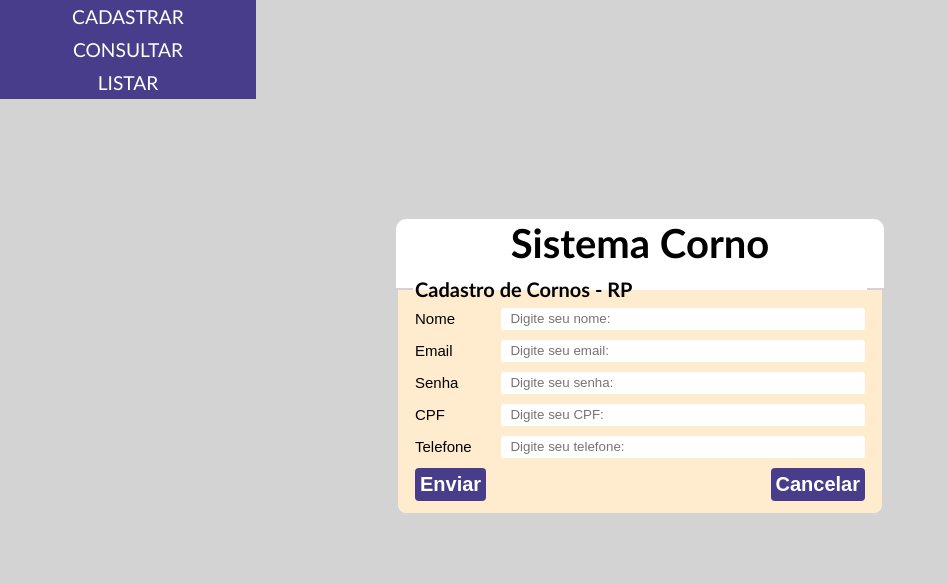
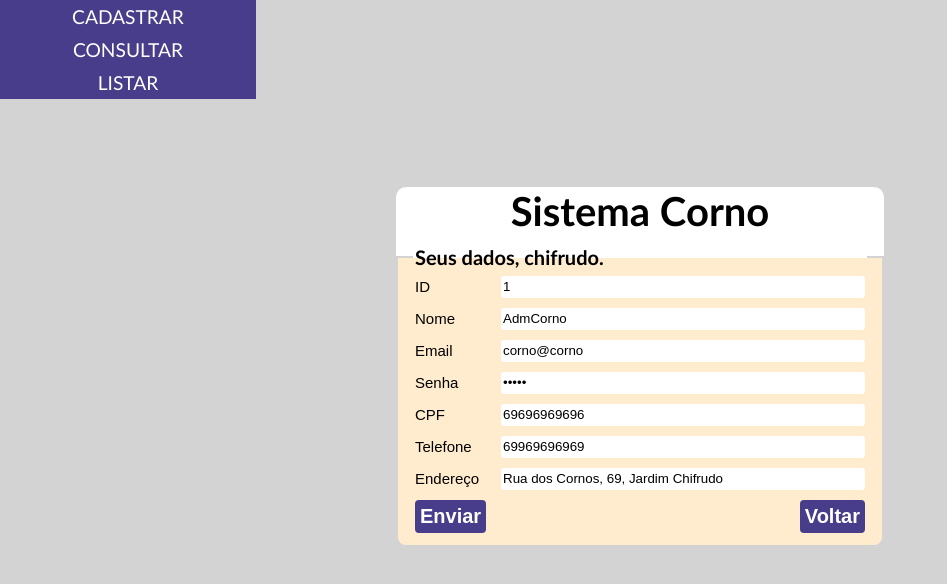
Before and after one commit to filipeule/Fatec, a PHP site: page /sistema_corno/cuckolds/cuckoldupdate.php in a window 1280 px wide. Shown: the part 33-617 px from the top of the page, without its empty margins (0-947 px from the left). Run offline with PHP 8.4, Linux system fonts and the light colour scheme; the visitor is signed in with stand-in values (Sample User, id 1); data comes from the database, SQL or seed files in the repository; both versions use the stored data as it was after the commit.

Commit message:
Adicionada funcionalidade de alterar dados do usuário logado na página

```diff
--- a/cuckolds/cuckoldupdate.php
+++ b/cuckolds/cuckoldupdate.php
@@ -1,43 +1,54 @@
 <?php
 
 require_once($_SERVER['DOCUMENT_ROOT'] . "/sistema_corno/common/header.php");
+require_once($_SERVER['DOCUMENT_ROOT'] . "/sistema_corno/common/dbconnection.php");
+
+$usuario = $conn->query("SELECT * FROM cornos WHERE id = {$_SESSION['idUsuario']}")->fetch(PDO::FETCH_ASSOC);
 
 ?>
 
-<?php if (@validarSessao()): ?>
+<?php if (@validarSessao()) : ?>
    <fieldset class="cadastroForm">
-      <legend class="formulario">Cadastro de Cornos - RP</legend>
-      <form name="form1" action="inserirpessoa.php" method="post">
+      <legend class="formulario">Seus dados, chifrudo.</legend>
+      <form name="form1" action="/sistema_corno/cuckolds/routines/updatecuckold.php" method="post">
          <div class="formulario">
+            <div class='campos'>
+               <label class='labels' for='id'>ID</label>
+               <input class='campo' type='number' name='id' placeholder='ID do usuário' value="<?= $usuario['id'] ?>" readonly>
+            </div>
             <div class="campos">
                <label class="labels" for="nome">Nome</label>
-               <input class="campo" type="text" name="nome" placeholder="  Digite seu nome:" required maxlength="100">
+               <input class="campo" type="text" name="nome" placeholder="  Digite seu nome:" required maxlength="100" value="<?= $usuario['nome'] ?>">
             </div>
             <div class="campos">
                <label class="labels" for="email">Email</label>
-               <input class="campo" type="text" name="email" placeholder="  Digite seu email:" required maxlength="300">
+               <input class="campo" type="text" name="email" placeholder="  Digite seu email:" required maxlength="300" value="<?= $usuario['email'] ?>">
             </div>
             <div class="campos">
                <label class="labels" for="senha">Senha</label>
-               <input class="campo" type="password" name="senha" placeholder="  Digite seu senha:" required maxlength="20">
+               <input class="campo" type="password" name="senha" placeholder="  Digite seu senha:" required maxlength="20" value="<?= $usuario['senha'] ?>">
             </div>
             <div class="campos">
                <label class="labels" for="cpf">CPF</label>
-               <input class="campo" type="text" name="cpf" placeholder="  Digite seu CPF:" required maxlength="14">
+               <input class="campo" type="text" name="cpf" placeholder="  Digite seu CPF:" required maxlength="14" value="<?= $usuario['cpf'] ?>">
             </div>
             <div class="campos">
                <label class="labels" for="telefone">Telefone</label>
-               <input class="campo" type="tel" name="telefone" placeholder="  Digite seu telefone:" required maxlength="11">
+               <input class="campo" type="tel" name="telefone" placeholder="  Digite seu telefone:" required maxlength="11" value="<?= $usuario['telefone'] ?>">
+            </div>
+            <div class="campos">
+               <label class="labels" for="endereco">Endereço</label>
+               <input class="campo" type="text" name="endereco" placeholder="  Digite seu endereço:" required value="<?= $usuario['endereco'] ?>">
             </div>
             <div class="listaBotoes">
                <input class="botoes" type="submit" value="Enviar">
-               <input class="botoes" type="reset" value="Cancelar">
+               <button class='botoes'><a href="javascript:history.back()">Voltar</a></button>
             </div>
          </div>
    </fieldset>
    </form>
 
-<?php else: ?>
+<?php else : ?>
    <p>Conecte-se para visualizar esta página.</p>
 <?php endif; ?>
 
--- a/cuckolds/routines/startsession.php
+++ b/cuckolds/routines/startsession.php
@@ -32,17 +32,17 @@ session_start();
             $linha = $stmt->fetch(PDO::FETCH_ASSOC);
             $_SESSION['nomeUsuario'] = $linha['nome'];
             $_SESSION['idUsuario'] = $linha['id'];
-            header("location:/sistema_corno/people/peoplelist.php");
+            header("location:/sistema_corno/cuckolds/cuckoldupdate.php");
             ?>
          <?php else : ?>
             <?php session_unset(); ?>
 
-            <p>Login inválido</p>
+            <p>Login inválido. Clique <a href='/sistema_corno/index.php'>aqui</a> para voltar.</p>
          <?php endif; ?>
 
          <!-- fim do if -->
       <?php else : ?>
-         <p>Você deve preencher todos os campos do formulário, clique <a href='login.php'>aqui</a> para voltar.</p>
+         <p>Você deve preencher todos os campos do formulário, clique <a class="linkVoltar" href='login.php'>aqui</a> para voltar.</p>
       <?php endif; ?>
       <!-- fim do if server post -->
    <?php else : ?>
--- a/index.php
+++ b/index.php
@@ -20,7 +20,7 @@ require_once($_SERVER['DOCUMENT_ROOT'] . "/sistema_corno/common/header.php");
             </div>
             <div class="listaBotoes">
                 <input class="botoes" type="submit" value="Conectar">
-                <button class="botoes" type="button" value="Cadastrar"><a href="cadastrar.php">Cadastrar</a></button>
+                <button class="botoes" type="reset" value="Limpar">Limpar</button>
             </div>
         </div>
     </form>
```
Also changed, not shown: cuckolds/routines/updatecuckold.php (added, +77 -0 lines), db/createdb.sql (+5 -5 lines).
